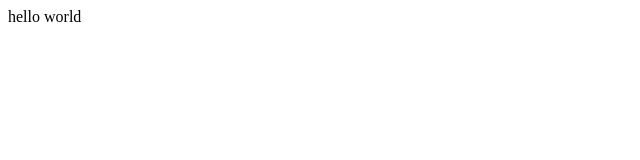
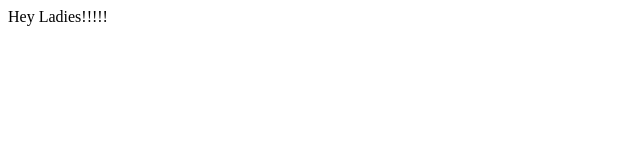
Before and after one commit to TiffanyClark225/Technica2022, a plain HTML site: page index.html in a window 1280 px wide. Shown: the full height of the page, 0-640 px from the left. Drawn offline with Linux system fonts and the light colour scheme.

Commit message:
Update index.html
Hey ladies

```diff
--- a/index.html
+++ b/index.html
@@ -6,6 +6,6 @@
 <html>
 <body>
 
-    hello world
+    Hey Ladies!!!!!
 
 </body>
```
